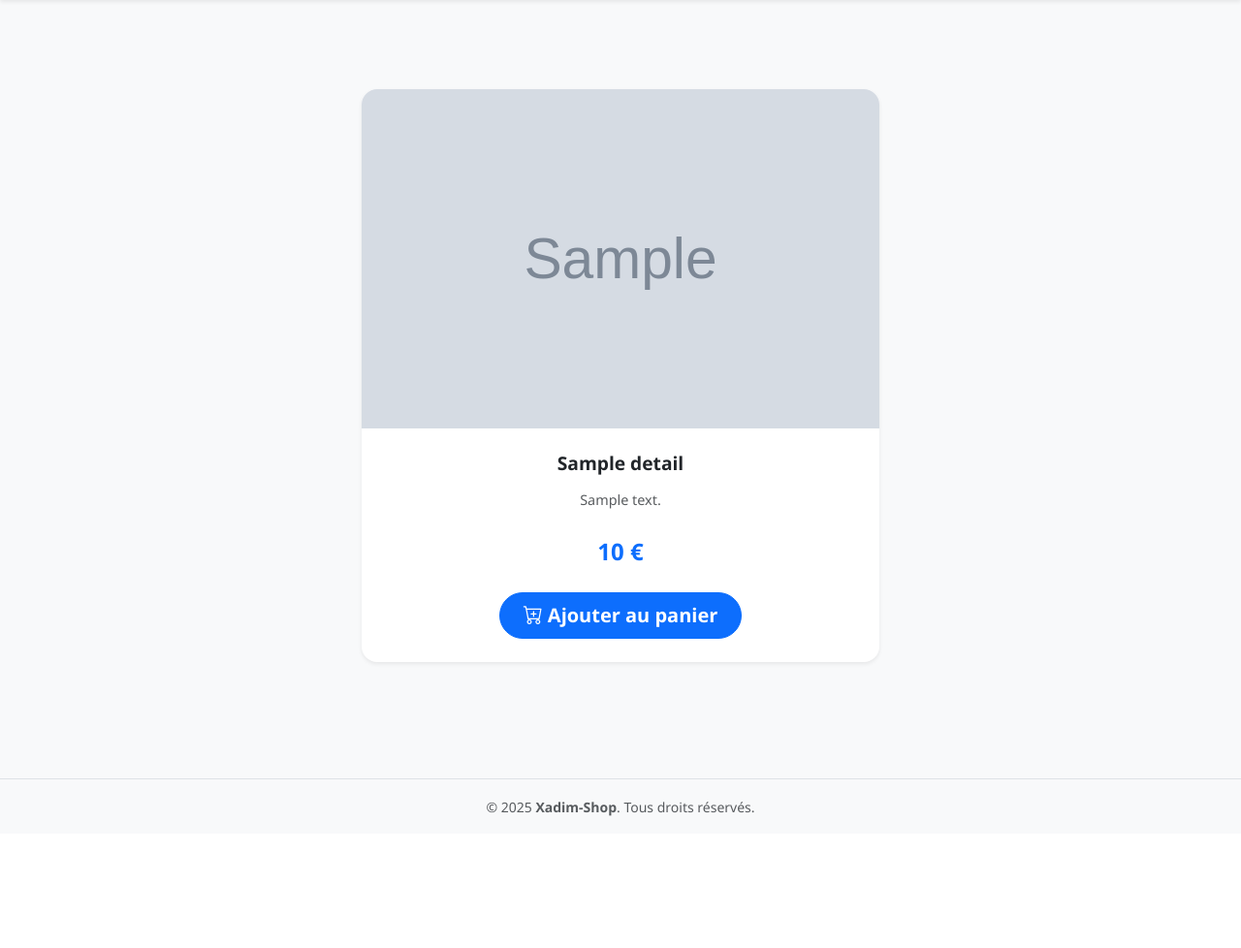
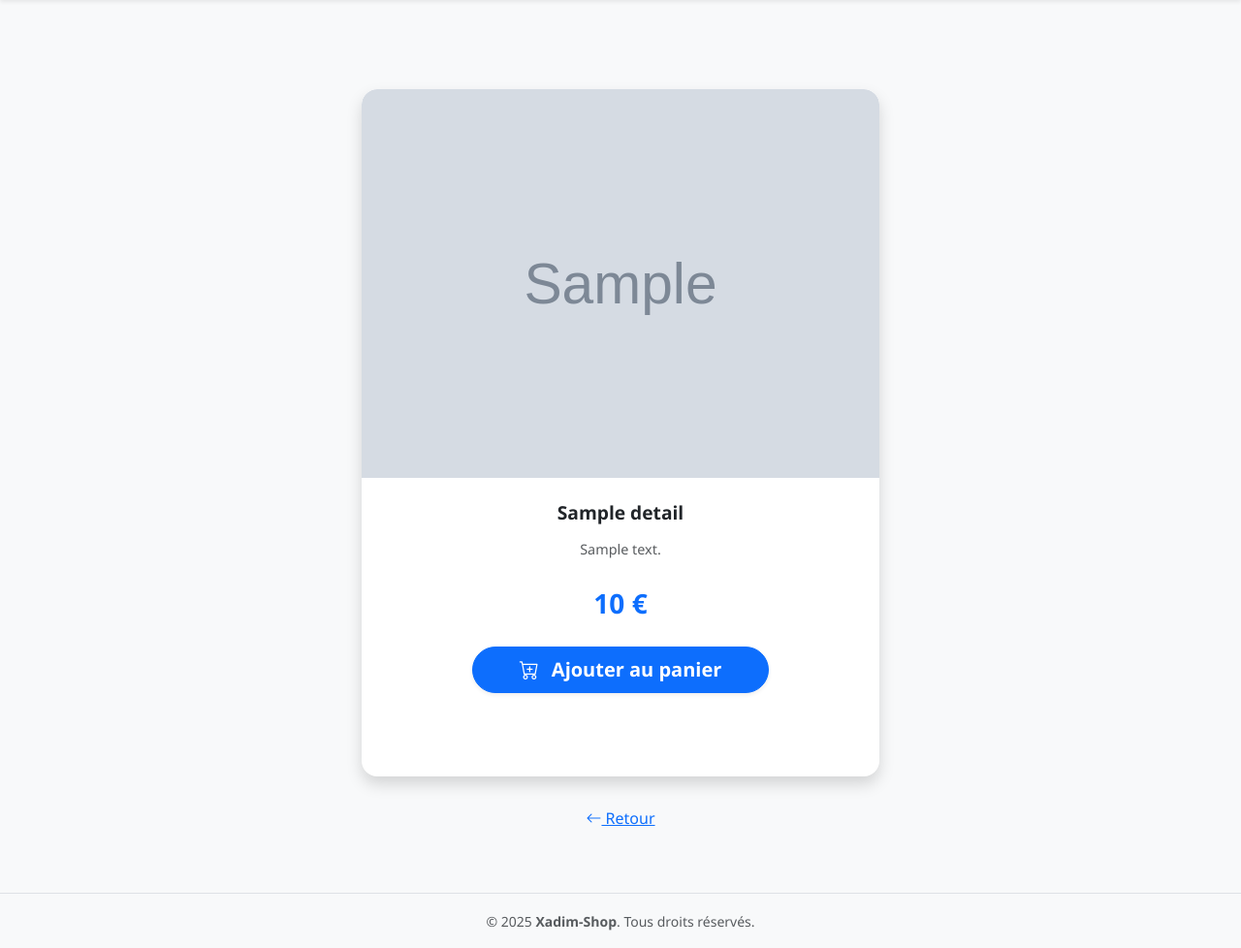
Before and after one commit to KhadimFall0503/Boutique_en_Ligne, a Django app: template shop/templates/shop/detail_produits.html in a window 1280 px wide. Shown: the part 72-1050 px from the top of the page at 97% size. Before the commit the page ends 914 px from the top, so only its background shows below. Run offline with Django 5.2, Linux system fonts and the light colour scheme; the template is opened without the code that fills it: most values are stand-ins (such as "Sample title", 1, 10 or a date in 2020); grey boxes marked "Sample" are stand-in pictures.

Commit message:
Changement images BD

```diff
--- a/shop/templates/shop/detail_produits.html
+++ b/shop/templates/shop/detail_produits.html
@@ -8,28 +8,33 @@
 <section class="container py-5">
     <div class="row justify-content-center">
         <div class="col-md-8 col-lg-6">
-            <div class="card shadow-sm border-0 rounded-4 overflow-hidden">
-                <img src="{{ detail.image }}" alt="{{ detail.title }}" class="card-img-top product-image">
+            <div class="card shadow rounded-4 overflow-hidden border-0">
+                <div class="ratio ratio-4x3">
+                    <img src="{{ detail.image }}" alt="{{ detail.title }}" class="card-img-top object-fit-cover">
+                </div>
                 <div class="card-body text-center px-4 py-4">
                     <h2 class="card-title fw-bold mb-3">{{ detail.title }}</h2>
                     <p class="card-text lead text-muted mb-4">{{ detail.description }}</p>
-                    <p class="fw-bold fs-4 text-primary mb-4">{{ detail.price }} €</p>
-                    <a href="{% url 'add_to_cart' detail.id %}" class="btn btn-primary btn-lg px-4">
-                        <i class="bi bi-cart-plus"></i> Ajouter au panier
+                    <p class="fw-bold fs-3 text-primary mb-4">{{ detail.price }} €</p>
+                    <a href="{% url 'add_to_cart' detail.id %}" class="btn btn-primary btn-lg px-5 shadow-sm">
+                        <i class="bi bi-cart-plus me-2"></i> Ajouter au panier
                     </a>
                 </div>
             </div>
+            <a href="javascript:history.back()" class="btn btn-link mt-4 d-block text-center">
+                <i class="bi bi-arrow-left"></i> Retour
+            </a>
         </div>
     </div>
 </section>
 
 <style>
-.product-image {
+.object-fit-cover {
+    object-fit: cover;
     width: 100%;
-    height: 350px;
-    object-fit: cover;
-    border-top-left-radius: .75rem; /* arrondi coins supérieurs comme la carte */
-    border-top-right-radius: .75rem;
+    height: 100%;
+    border-top-left-radius: 1rem;
+    border-top-right-radius: 1rem;
 }
 </style>
 {% endblock %}
```
Also changed, not shown: db.sqlite3.
